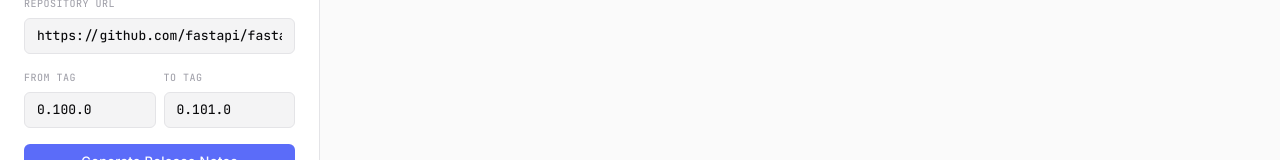
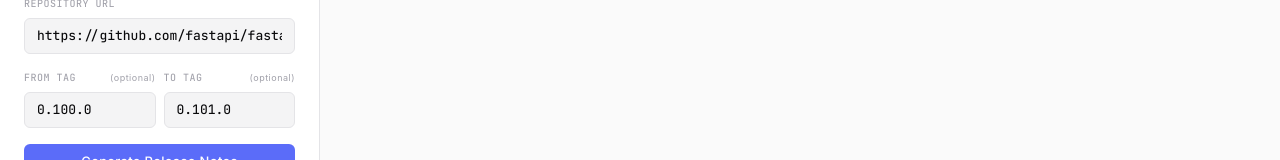
Before and after one commit to Vijajraj/Gitnotes, a React (Vite) app in the folder frontend/: page / in a window 1280 px wide. Shown: the part 177-337 px from the top of the page. Built offline with nearby package versions, Linux system fonts and the light colour scheme.

Commit message:
style: display optional label for tag inputs in UI

```diff
--- a/frontend/src/App.jsx
+++ b/frontend/src/App.jsx
@@ -267,8 +267,9 @@
             {/* Tag Inputs */}
             <div className="grid grid-cols-2 gap-2">
               <div className="flex flex-col gap-1.5">
-                <label className="font-mono text-[10px] tracking-wider text-[var(--text-muted)] uppercase">
-                  FROM TAG
+                <label className="font-mono text-[10px] tracking-wider text-[var(--text-muted)] uppercase flex items-center justify-between">
+                  <span>FROM TAG</span>
+                  <span className="text-[9px] text-[var(--text-muted)] lowercase font-normal font-sans">(optional)</span>
                 </label>
                 <input
                   type="text"
@@ -280,8 +281,9 @@
                 />
               </div>
               <div className="flex flex-col gap-1.5">
-                <label className="font-mono text-[10px] tracking-wider text-[var(--text-muted)] uppercase">
-                  TO TAG
+                <label className="font-mono text-[10px] tracking-wider text-[var(--text-muted)] uppercase flex items-center justify-between">
+                  <span>TO TAG</span>
+                  <span className="text-[9px] text-[var(--text-muted)] lowercase font-normal font-sans">(optional)</span>
                 </label>
                 <input
                   type="text"
```
